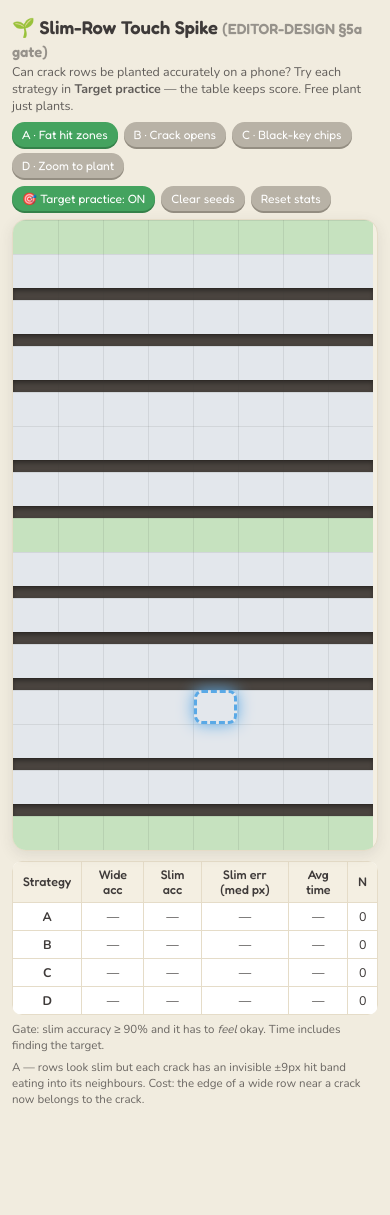
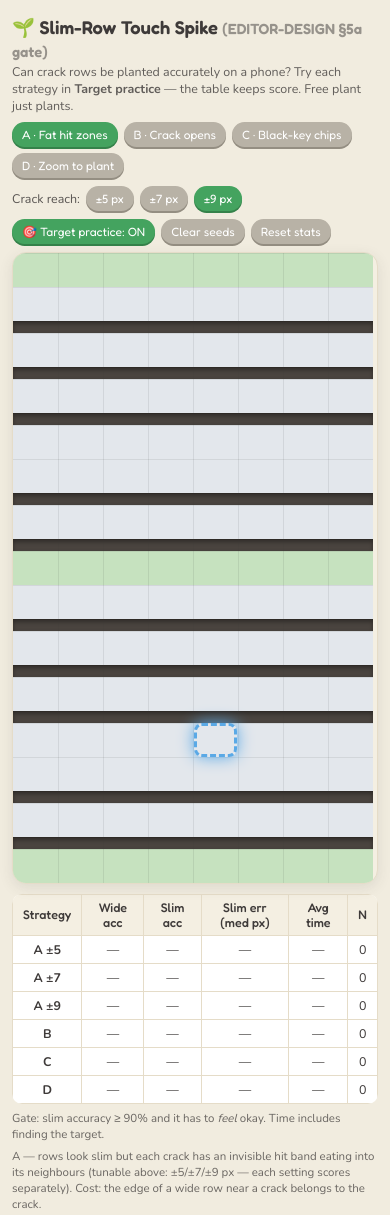
Before and after one commit to pad29/music-garden, a plain HTML site: page spike/lattice-touch.html in a window 390 px wide. Before the commit the page ends 1119 px from the top, so only its background shows below. Drawn offline with nearby package versions, Linux system fonts and the light colour scheme.

Commit message:
Spike round 2: tunable crack reach for slim-row strategy A
Owner's phone test round 1: A and C were best (A: wide 91% /
slim 100%; C: wide 98% / slim 90%); owner prefers A visually.
Slim at 100% says the +/-9 px invisible band over-serves cracks
at the wide rows' expense, so the reach is now tunable.

lattice-touch.html: a "Crack reach" selector (+/-5 / +/-7 /
+/-9 px), shown only for strategy A; each setting keeps its own
scoreboard row (A +/-5, A +/-7, A +/-9) so the sweet spot is
measured, not guessed. Geometry: at +/-5 a slim row still gets a
22 px effective band while a wide row between two cracks keeps
24 of its 34 px (vs 16 px at +/-9).

FINDINGS.md: round-1 results recorded; round-2 hypothesis: +/-5-7
recovers wide accuracy to >=95% while slim stays >=90%. Gate
closes on the first setting that clears both bars.

Co-Authored-By: Claude Fable 5 <noreply@anthropic.com>

```diff
--- a/spike/lattice-touch.html
+++ b/spike/lattice-touch.html
@@ -65,6 +65,12 @@
   <button id="stratC" class="small off">C · Black-key chips</button>
   <button id="stratD" class="small off">D · Zoom to plant</button>
 </div>
+<div class="row" id="marginRow">
+  <span style="font-size:.78rem;opacity:.85">Crack reach:</span>
+  <button id="m5" class="small off">±5 px</button>
+  <button id="m7" class="small off">±7 px</button>
+  <button id="m9" class="small">±9 px</button>
+</div>
 <div class="row">
   <button id="modeBtn" class="small">🎯 Target practice: ON</button>
   <button id="zoomOut" class="small">↩ Zoom out</button>
@@ -85,10 +91,13 @@ const isSlim=p=>[1,3,6,8,10].includes(p%12);
 const PITCHES=[]; for(let p=84;p>=60;p--) PITCHES.push(p);   // top→bottom
 const COLS=8, WIDE=34, SLIM=12, ZOOMF=2;
 let strat='A', targetMode=true, zoomed=false;
+let marginA=9;           // strategy A crack reach (px each side) — tunable
 let seeds=[];            // {pitch,col}
 let openCrack=null;      // strategy B
 let target=null;         // {pitch,col,shownAt}
-let stats={A:[],B:[],C:[],D:[]};   // {slim,hit,errPx,ms}
+const STATKEYS=['A5','A7','A9','B','C','D'];
+let stats={}; for(const k of STATKEYS) stats[k]=[];   // {slim,hit,errPx,ms}
+const statKey=()=>strat==='A'?'A'+marginA:strat;
 
 const field=document.getElementById('field'), wrap=document.getElementById('fieldWrap');
 const toast=document.getElementById('toast');
@@ -157,9 +166,9 @@ function hitTest(x,y){
     return {pitch:best.pitch,col,plantable:true};
   }
   if(strat==='A' && !zoomed){
-    // slim rows get a virtual band of ±9px beyond their visual edges
+    // slim rows get a virtual band of ±marginA px beyond their visual edges
     for(const r of layout){ if(!r.slim) continue;
-      if(y>=r.top-9 && y<r.top+r.h+9) return {pitch:r.pitch,col,plantable:true}; }
+      if(y>=r.top-marginA && y<r.top+r.h+marginA) return {pitch:r.pitch,col,plantable:true}; }
     for(const r of layout){ if(r.slim) continue;
       if(y>=r.top && y<r.top+r.h) return {pitch:r.pitch,col,plantable:true}; }
     const last=layout[layout.length-1];
@@ -198,20 +207,21 @@ function say(t){ toast.textContent=t; toast.style.opacity=1; clearTimeout(say.t)
 function newTarget(){
   if(!targetMode){ target=null; return; }
   // alternate slim/wide so slim gets equal sampling
-  const wantSlim=(stats[strat].length%2)===1;
+  const wantSlim=(stats[statKey()].length%2)===1;
   const pool=PITCHES.filter(p=>isSlim(p)===wantSlim && p>60 && p<84);
   target={ pitch:pool[Math.floor(Math.random()*pool.length)], col:Math.floor(Math.random()*COLS), shownAt:performance.now() };
 }
+const STATLABELS={A5:'A ±5',A7:'A ±7',A9:'A ±9',B:'B',C:'C',D:'D'};
 function statsTable(){
   let html='<table><tr><th>Strategy</th><th>Wide acc</th><th>Slim acc</th><th>Slim err (med px)</th><th>Avg time</th><th>N</th></tr>';
-  for(const k of ['A','B','C','D']){
+  for(const k of STATKEYS){
     const a=stats[k], w=a.filter(x=>!x.slim), s=a.filter(x=>x.slim);
     const acc=r=>r.length?Math.round(100*r.filter(x=>x.hit).length/r.length)+'%':'—';
     const errs=s.filter(x=>x.hit).map(x=>x.errPx).sort((p,q)=>p-q);
     const med=errs.length?Math.round(errs[Math.floor(errs.length/2)])+'':'—';
     const t=a.length?Math.round(a.reduce((p,q)=>p+q.ms,0)/a.length)+'ms':'—';
     const sa=s.length?100*s.filter(x=>x.hit).length/s.length:null;
-    html+=`<tr><td><b>${k}</b></td><td>${acc(w)}</td><td class="${sa==null?'':(sa>=90?'good':'bad')}">${acc(s)}</td><td>${med}</td><td>${t}</td><td>${a.length}</td></tr>`;
+    html+=`<tr><td><b>${STATLABELS[k]}</b></td><td>${acc(w)}</td><td class="${sa==null?'':(sa>=90?'good':'bad')}">${acc(s)}</td><td>${med}</td><td>${t}</td><td>${a.length}</td></tr>`;
   }
   document.getElementById('statsBox').innerHTML=html+'</table><div class="note">Gate: slim accuracy ≥ 90% and it has to <i>feel</i> okay. Time includes finding the target.</div>';
 }
@@ -243,7 +253,7 @@ field.addEventListener('pointerdown',ev=>{
     const r=rowOf(target.pitch);
     const hit=(h.pitch===target.pitch && h.col===target.col);
     const errPx=Math.abs(y-(r.top+r.h/2));
-    stats[strat].push({slim:isSlim(target.pitch), hit, errPx, ms:performance.now()-target.shownAt});
+    stats[statKey()].push({slim:isSlim(target.pitch), hit, errPx, ms:performance.now()-target.shownAt});
     say(hit?'✅ hit':'❌ missed → '+NAMES[h.pitch%12]+Math.floor(h.pitch/12-1));
     blip(hit?target.pitch:h.pitch);
     if(hit){ seeds.push({pitch:target.pitch,col:target.col}); if(seeds.length>10) seeds.shift(); }
@@ -260,21 +270,26 @@ field.addEventListener('pointerdown',ev=>{
 
 // ---------- controls ----------
 const NOTES={
-  A:'A — rows look slim but each crack has an invisible ±9px hit band eating into its neighbours. Cost: the edge of a wide row near a crack now belongs to the crack.',
+  A:'A — rows look slim but each crack has an invisible hit band eating into its neighbours (tunable above: ±5/±7/±9 px — each setting scores separately). Cost: the edge of a wide row near a crack belongs to the crack.',
   B:'B — cracks are not directly plantable: the first tap makes the crack breathe open wide, the second plants. Cost: two taps; Bonus: nothing is ever ambiguous, and pre-unlock this same gesture can say "not yet".',
   C:'C — cracks are piano-style black-key chips: taller than the crack, horizontally inset, floating over the boundary. Tap outside the inset and you get the wide row. Cost: chips cover part of the wide rows.',
   D:'D — cracks are not plantable at normal size: tapping one zooms the garden in (rows double height), plant, then zoom out. Cost: a mode; Bonus: everything is huge while planting.'};
 function setStrat(s){ strat=s; openCrack=null; zoomed=false;
   for(const k of ['A','B','C','D']) document.getElementById('strat'+k).classList.toggle('off',k!==s);
+  document.getElementById('marginRow').style.display=(s==='A')?'flex':'none';
   document.getElementById('stratNote').textContent=NOTES[s];
   newTarget(); render(); statsTable(); }
 for(const k of ['A','B','C','D']) document.getElementById('strat'+k).onclick=()=>setStrat(k);
+function setMargin(m){ marginA=m;
+  for(const v of [5,7,9]) document.getElementById('m'+v).classList.toggle('off',v!==m);
+  newTarget(); render(); statsTable(); }
+for(const v of [5,7,9]) document.getElementById('m'+v).onclick=()=>setMargin(v);
 document.getElementById('modeBtn').onclick=function(){ targetMode=!targetMode;
   this.textContent='🎯 Target practice: '+(targetMode?'ON':'OFF'); this.classList.toggle('off',!targetMode);
   newTarget(); render(); };
 document.getElementById('zoomOut').onclick=()=>{ zoomed=false; render(); };
 document.getElementById('clearBtn').onclick=()=>{ seeds=[]; render(); };
-document.getElementById('resetStats').onclick=()=>{ stats={A:[],B:[],C:[],D:[]}; statsTable(); };
+document.getElementById('resetStats').onclick=()=>{ for(const k of STATKEYS) stats[k]=[]; statsTable(); };
 window.addEventListener('resize',render);
 
 setStrat('A');
```
Also changed, not shown: spike/FINDINGS.md (+12 -0 lines).
